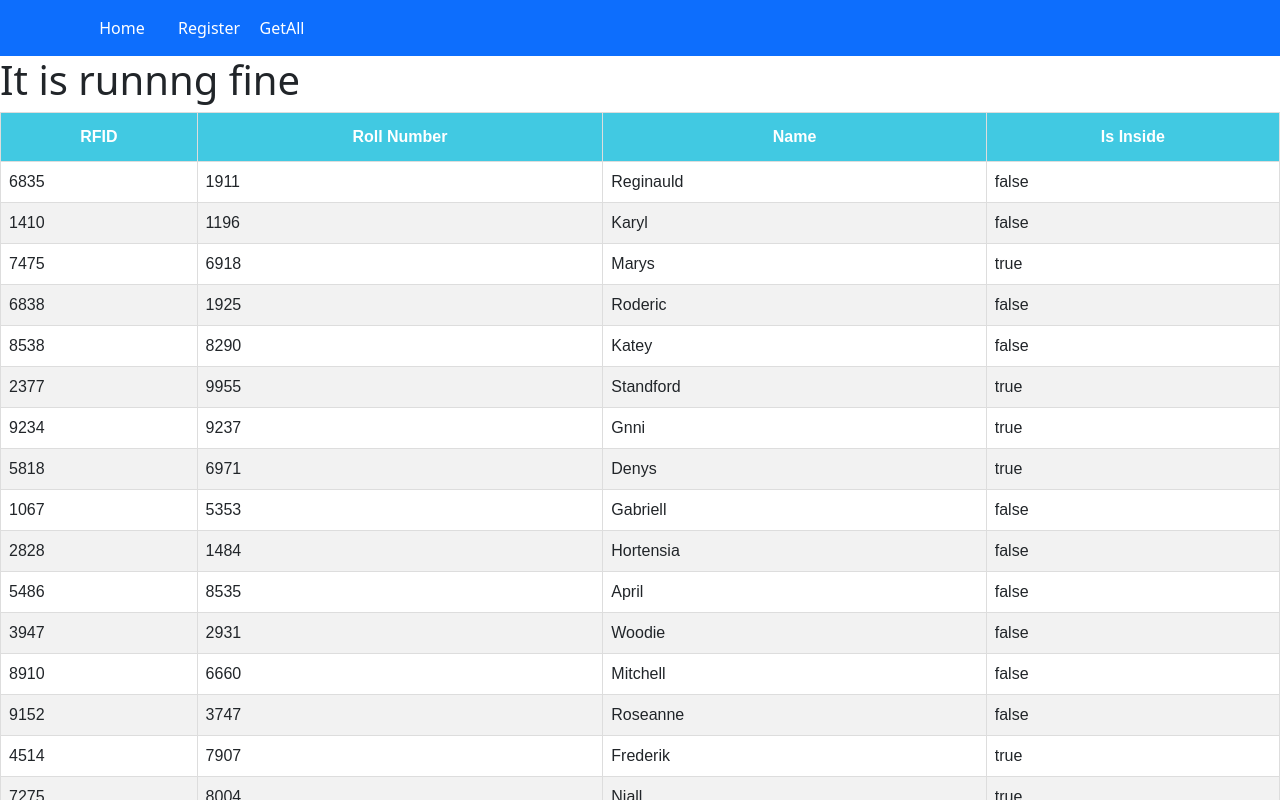
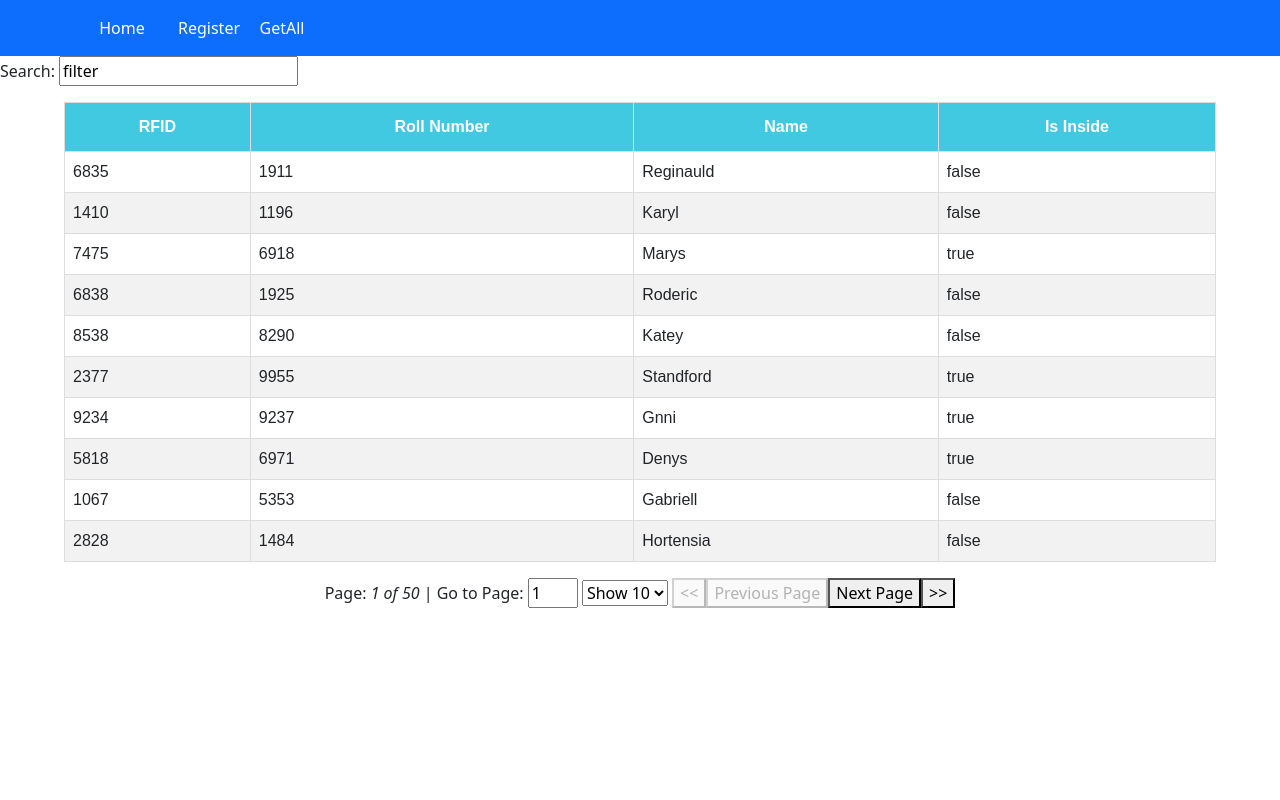
Before and after one commit to aryan-garg0729/RFID-based-attendance-system, a React (Create React App) app in the folder frontend/: page /fetchAll in a window 1280 px wide. Shown: the top 800 px of the page. Built offline with nearby package versions, Linux system fonts and the light colour scheme.

Commit message:
checking

```diff
--- a/frontend/package.json
+++ b/frontend/package.json
@@ -6,6 +6,7 @@
     "@testing-library/jest-dom": "^5.17.0",
     "@testing-library/react": "^13.4.0",
     "@testing-library/user-event": "^13.5.0",
+    "axios": "^1.6.8",
     "bootstrap": "^5.3.3",
     "react": "^18.2.0",
     "react-bootstrap": "^2.10.1",
--- a/frontend/src/App.css
+++ b/frontend/src/App.css
@@ -7,3 +7,7 @@
     --box-shadow-light : rgba(0, 0, 0, 0.24) 0px 3px 8px;
     --box-shadow-dark : rgba(0, 0, 0, 0.25) 0px 54px 55px, rgba(0, 0, 0, 0.12) 0px -12px 30px, rgba(0, 0, 0, 0.12) 0px 4px 6px, rgba(0, 0, 0, 0.17) 0px 12px 13px, rgba(0, 0, 0, 0.09) 0px -3px 5px;
 }
+body{
+    /* padding: 0 1rem 0 1rem ; */
+    /* background-color: var(--background-color); */
+}
--- a/frontend/src/Components/FetchAll/FetchAll.css
+++ b/frontend/src/Components/FetchAll/FetchAll.css
@@ -1,13 +1,16 @@
 table {
   font-family: Arial, Helvetica, sans-serif;
   border-collapse: collapse;
-  width: 100%;
+  width: 90vw;
+  margin : auto;
+  margin-top:1rem;
+  margin-bottom: 1rem;
 }
-
 table td,
 table th {
   border: 1px solid #ddd;
   padding: 8px;
+  /* border-radius: 20px; */
 }
 
 table tr:nth-child(even) {
@@ -25,3 +28,21 @@ table th {
   background-color: var(--secondary-color);
   color: white;
 }
+
+table thead {
+  position: sticky;
+  top: 0;
+}
+table tbody tr td:hover:nth-child(3) {
+  color: var(--primary-color);
+  cursor:pointer;
+  text-decoration: underline;
+}
+.tableContainer {
+  display: gird;
+  place-items: center;
+}
+.navigators{
+  width:fit-content;
+margin: auto;
+}
--- a/frontend/src/Components/FetchAll/FetchAll.js
+++ b/frontend/src/Components/FetchAll/FetchAll.js
@@ -1,37 +1,66 @@
 import React, { useMemo } from "react";
-import { useTable } from "react-table";
+import { useTable, useSortBy, usePagination } from "react-table";
+import { COLUMNS } from "./columns";
 import MOCK_DATA from "./MOCK_DATA.json";
-import { COLUMNS } from "./columns";
+import GlobalFilter from "./GlobalFilter";
+import "./FetchAll.css";
 
-import "./FetchAll.css";
+
+
+
 
 const FetchAll = () => {
   //memoize the data (do not refresh data after every render)
   const columns = useMemo(() => COLUMNS, []);
   const data = useMemo(() => MOCK_DATA, []);
 
-  const tableInstance = useTable({
-    columns: columns,
-    data: data,
-  });
-  const { getTableProps, getTableBodyProps, headerGroups, rows, prepareRow } =
-    tableInstance;
+  const tableInstance = useTable(
+    {
+      columns: columns,
+      data: data,
+    },
+    useSortBy,
+    usePagination
+  );
+  const {
+    getTableProps,
+    getTableBodyProps,
+    headerGroups,
+    prepareRow,
+    pageOptions,
+    page,
+    state: { pageIndex, pageSize },
+    gotoPage,
+    previousPage,
+    nextPage,
+    setPageSize,
+    canPreviousPage,
+    canNextPage,
+    pageCount,
+  } = tableInstance;
+
+  // const {globalFilter} = state;
 
   return (
     <>
-    <h1>It is runnng fine</h1>
+      <GlobalFilter />
       <table {...getTableProps()}>
         <thead>
           {headerGroups.map((headerGroup) => (
             <tr {...headerGroup.getHeaderGroupProps()}>
               {headerGroup.headers.map((column) => (
-                <th {...column.getHeaderProps()}>{column.render("Header")}</th>
+                <th {...column.getHeaderProps(column.getSortByToggleProps())}>
+                  {column.render("Header")}
+                  <span>
+                    {column.isSorted ? (column.isSortedDesc ? "🔽" : "🔼") : ""}
+                  </span>
+                </th>
               ))}
             </tr>
           ))}
         </thead>
         <tbody {...getTableBodyProps()}>
-          {rows.map((row) => {
+          {page.map((row) => {
             prepareRow(row);
             return (
               <tr {...row.getRowProps()}>
@@ -45,6 +74,64 @@ const FetchAll = () => {
           })}
         </tbody>
       </table>
+      <div className="navigators">
+        <span className="showPageNumber">
+          Page:{" "}
+          <em>
+            {pageIndex + 1} of {pageOptions.length + " "}
+          </em>
+        </span>
+        <span className="gotoPage">
+          | Go to Page:{" "}
+          <input
+            type="number"
+            style={{ width: "50px" }}
+            defaultValue={pageIndex + 1}
+            onChange={(e) => {
+              const pageNumber = e.target.value
+                ? Number(e.target.value) - 1
+                : 0;
+              gotoPage(pageNumber);
+            }}
+          />
+        </span>
+        <span>
+          {" "}
+          <select
+            name="#"
+            id="#"
+            value={pageSize}
+            onChange={(e) => setPageSize(Number(e.target.value))}
+          >
+            {[10, 25, 50].map((pageSize) => (
+              <option key={pageSize} value={pageSize}>
+                Show {pageSize}
+              </option>
+            ))}
+          </select>{" "}
+        </span>
+        <button
+          onClick={() => gotoPage(gotoPage(0))}
+          disabled={!canPreviousPage}
+          title="Start Page"
+        >
+          {"<<"}
+        </button>
+
+        <button onClick={() => previousPage()} disabled={!canPreviousPage}>
+          Previous Page
+        </button>
+        <button onClick={() => nextPage()} disabled={!canNextPage}>
+          Next Page
+        </button>
+        <button
+          onClick={() => gotoPage(pageCount - 1)}
+          disabled={!canNextPage}
+          title="End Page"
+        >
+          {">>"}
+        </button>
+      </div>
     </>
   );
 };
--- /dev/null
+++ b/frontend/src/Components/FetchAll/GlobalFilter.js
@@ -0,0 +1,12 @@
+import React from 'react'
+
+const GlobalFilter = () => {
+  return (
+   <span>
+    Search:{' '}
+    <input value = {"filter" || ''} />
+   </span>
+  )
+}
+
+export default GlobalFilter;
--- a/frontend/src/Components/Header/Header.css
+++ b/frontend/src/Components/Header/Header.css
@@ -1,3 +1,4 @@
+
 
 .nav-link {
   color: white;
--- a/frontend/src/Components/RegForm/RegForm.js
+++ b/frontend/src/Components/RegForm/RegForm.js
@@ -1,8 +1,24 @@
-import React, { useState }from "react";
+import React, { useState, useEffect }from "react";
+import axios from 'axios';
 import "./RegForm.css";
+
+
+
+
+
 const RegForm = () => {
+    const [data, setData] = useState({ hits: [] });
+    let [details, setDetails] = useState({tagId:"", name:"", rollNumber:"", gender:"", phone:""});
 
-    let [details, setDetails] = useState({tagId:"", name:"", rollNumber:"", gender:"", phone:""});
+    useEffect(async () => {
+      const result = await axios(
+        'https://hn.algolia.com/api/v1/search?query=redux',
+      );
+
+      setData(result.data);
+    });
+
+
 
     const inputEvent=(event)=>{
 
@@ -10,7 +26,7 @@ const RegForm = () => {
         let name = event.target.name;
 
 
-        // 🔴🔴 METHOD ONE: USING OBJECT DESTRUCTURING
+        // set details onChange event
         setDetails( (previousValue) => {
            return {...previousValue,
             [name] : value}
@@ -29,7 +45,6 @@ const RegForm = () => {
     return (
         <>
             <div className='formDiv'>
-                {/* //🔴🔴⚠️ value attribute ke bina, form mei input data type hote hue show nahi hoga!! , but input to hoga! */}
                 <form onSubmit={actionSubmit}>
                     <input type="text" placeholder="RFID Tag ID" name="tagId" value={details.tagId} onChange={inputEvent}/>
                     <input type="text" placeholder="Name" name="name" value={details.name} onChange={inputEvent} />
```
Also changed, not shown: 2 other files (tests, documents, lock files or other folders).
